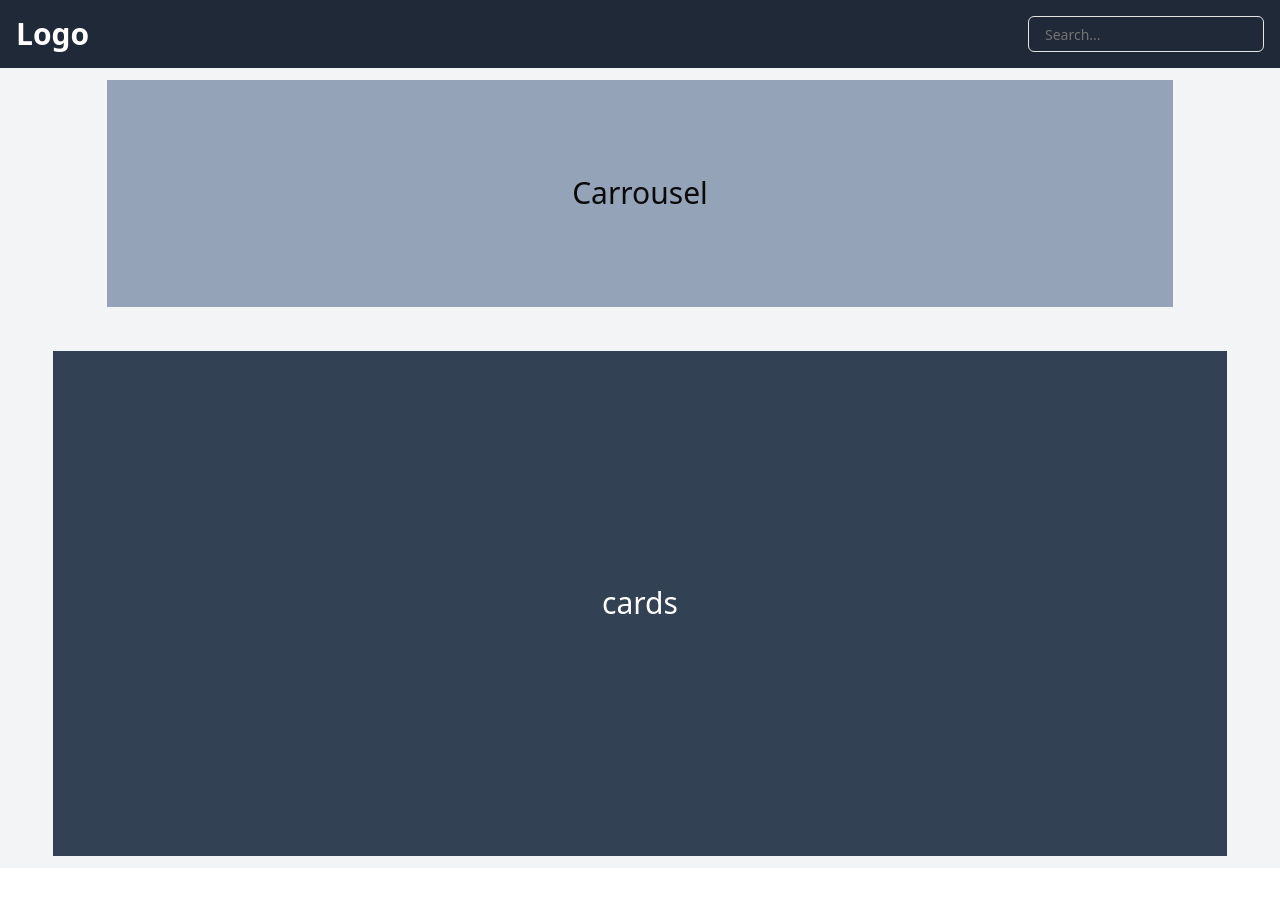
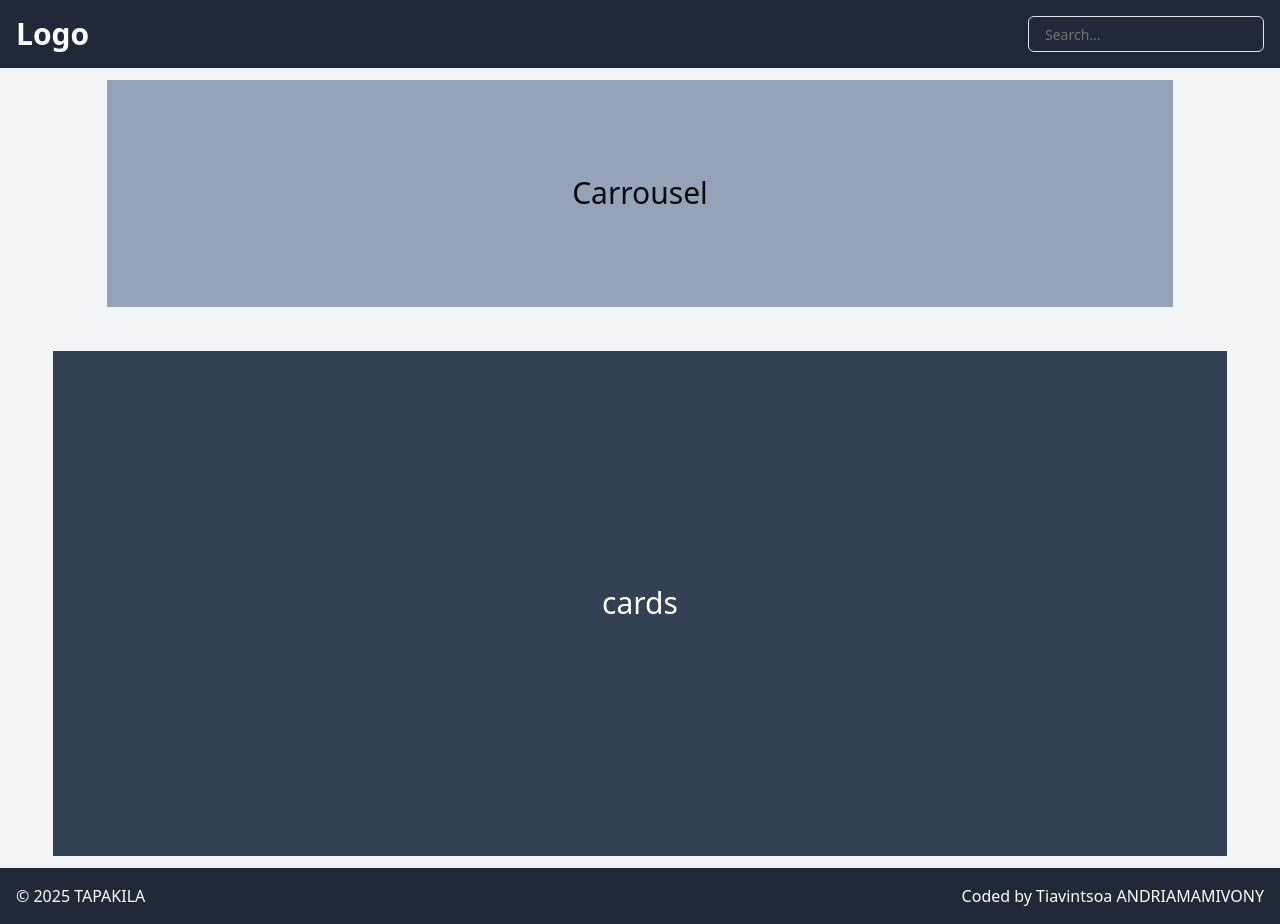
Before and after one commit to Tiavina-Andriamamivony/Ticket-place-mvp, a Next.js app: page /events in a window 1280 px wide. Before the commit the page ends 868 px from the top, so only its background shows below. Built offline with nearby package versions, Linux system fonts and the light colour scheme.

Commit message:
feat: footer

```diff
--- a/src/app/(front client)/events/page.tsx
+++ b/src/app/(front client)/events/page.tsx
@@ -17,8 +17,6 @@ export default function page() {
 
         </div>
 
-
-
     </div>
   )
 }
--- a/src/app/layout.tsx
+++ b/src/app/layout.tsx
@@ -2,6 +2,8 @@ import type { Metadata } from "next";
 import { Geist, Geist_Mono } from "next/font/google";
 import "./globals.css";
 import NavBar from "@/components/NavBar";
+import Footer from "@/components/Footer";
+
 const geistSans = Geist({
   variable: "--font-geist-sans",
   subsets: ["latin"],
@@ -29,6 +31,8 @@ export default function RootLayout({
       >
         <NavBar/>
         {children}
+        <Footer/>
+
       </body>
     </html>
   );
--- /dev/null
+++ b/src/components/Footer.tsx
@@ -0,0 +1,14 @@
+import React from 'react'
+
+export default function Footer() {
+  return (
+    <footer className='bg-gray-800 text-white p-4'>
+
+        <div className='container mx-auto flex items-center justify-between gap-5'>
+            <p>© 2025 TAPAKILA</p>
+            <p>Coded by Tiavintsoa ANDRIAMAMIVONY</p>
+            </div >
+
+    </footer>
+  )
+}
```
